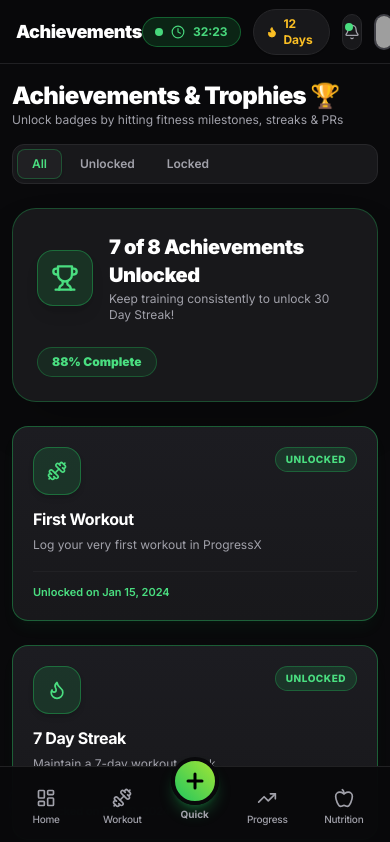
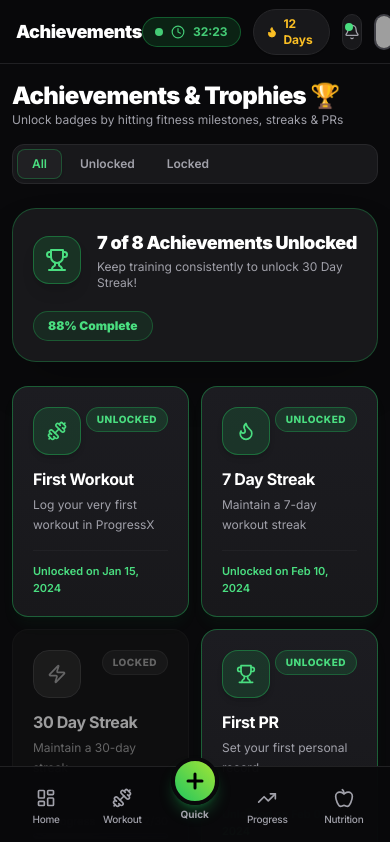
Before and after one commit to Renujan/workout_tracker_frontend, a React (Vite) app: page /achievements in a window 390 px wide. Shown: the top 842 px of the page. Built offline with nearby package versions, Linux system fonts and the light colour scheme; grey boxes are pictures that could not be loaded.

Commit message:
mobile(achievements): polish Achievements badge grid, tier filters and milestone cards on mobile

```diff
--- a/src/pages/Achievements.tsx
+++ b/src/pages/Achievements.tsx
@@ -37,13 +37,13 @@ export const Achievements: React.FC = () => {
       </div>
 
       {/* Hero Achievement Stats Banner */}
-      <div className="bg-gradient-to-r from-zinc-900 via-[#18181B] to-zinc-900 border border-brand-500/30 rounded-3xl p-6 sm:p-8 shadow-2xl flex flex-col sm:flex-row sm:items-center justify-between gap-6">
+      <div className="bg-gradient-to-r from-zinc-900 via-[#18181B] to-zinc-900 border border-brand-500/30 rounded-3xl p-5 sm:p-8 shadow-2xl flex flex-col sm:flex-row sm:items-center justify-between gap-5">
         <div className="flex items-center gap-4">
-          <div className="w-14 h-14 rounded-2xl bg-brand-500/15 border border-brand-500/40 flex items-center justify-center text-brand-400 font-bold shadow-lg shrink-0">
-            <Trophy className="w-7 h-7" />
+          <div className="w-12 h-12 sm:w-14 sm:h-14 rounded-2xl bg-brand-500/15 border border-brand-500/40 flex items-center justify-center text-brand-400 font-bold shadow-lg shrink-0">
+            <Trophy className="w-6 h-6 sm:w-7 sm:h-7" />
           </div>
           <div>
-            <h3 className="text-xl font-black text-white tracking-tight">
+            <h3 className="text-lg sm:text-xl font-black text-white tracking-tight">
               {unlockedCount} of {mockAchievements.length} Achievements Unlocked
             </h3>
             <p className="text-xs text-zinc-400 mt-0.5">
@@ -60,7 +60,7 @@ export const Achievements: React.FC = () => {
       </div>
 
       {/* Achievements Grid */}
-      <div className="grid grid-cols-1 sm:grid-cols-2 lg:grid-cols-4 gap-6">
+      <div className="grid grid-cols-2 sm:grid-cols-2 lg:grid-cols-4 gap-3 sm:gap-6">
         {filtered.map((item) => (
           <AchievementCard key={item.id} achievement={item} />
         ))}
```
